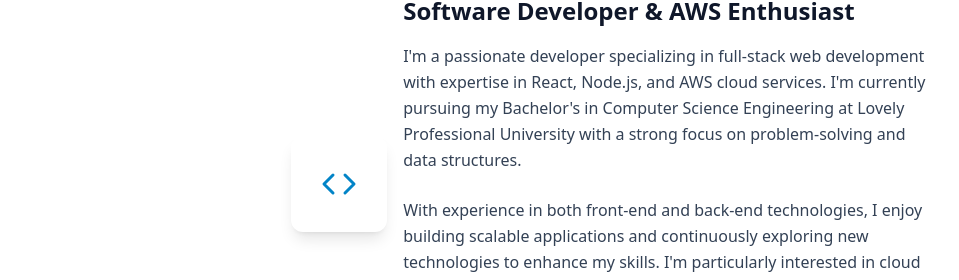
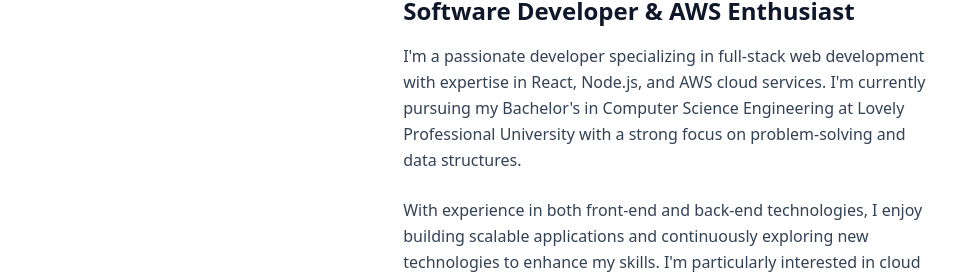
Before and after one commit to Jaswant10041/portfolio, a React (Vite) app: page / in a window 1280 px wide. Shown: the part 1009-1289 px from the top of the page, without its empty margins (160-1119 px from the left). Built offline with nearby package versions, Linux system fonts and the light colour scheme.

Commit message:
Update About7.tsx

```diff
--- a/src/components/sections/About.tsx
+++ b/src/components/sections/About.tsx
@@ -44,12 +44,7 @@ import React, { useEffect, useRef } from 'react';
 
            <div className="grid md:grid-cols-5 gap-8 items-center">
              <div className="md:col-span-2 animate-on-scroll opacity-0 transition-all duration-700 delay-200">
-               <div className="relative">
 
-                 <div className="absolute -bottom-4 -right-4 w-24 h-24 bg-white dark:bg-slate-800 rounded-xl shadow-lg flex items-center justify-center p-4">
-                   <Code size={36} className="text-blue-600 dark:text-blue-400" />
-                 </div>
-               </div>
              </div>
 
              <div className="md:col-span-3 animate-on-scroll opacity-0 transition-all duration-700 delay-300">
```
